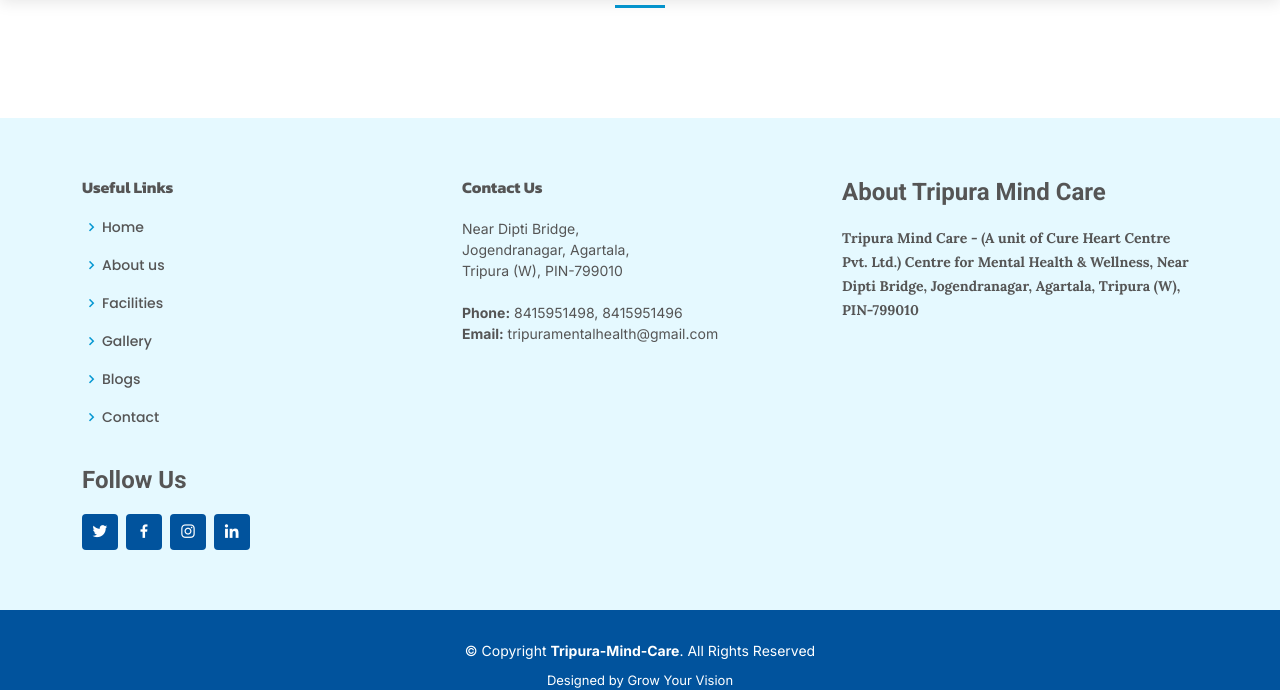
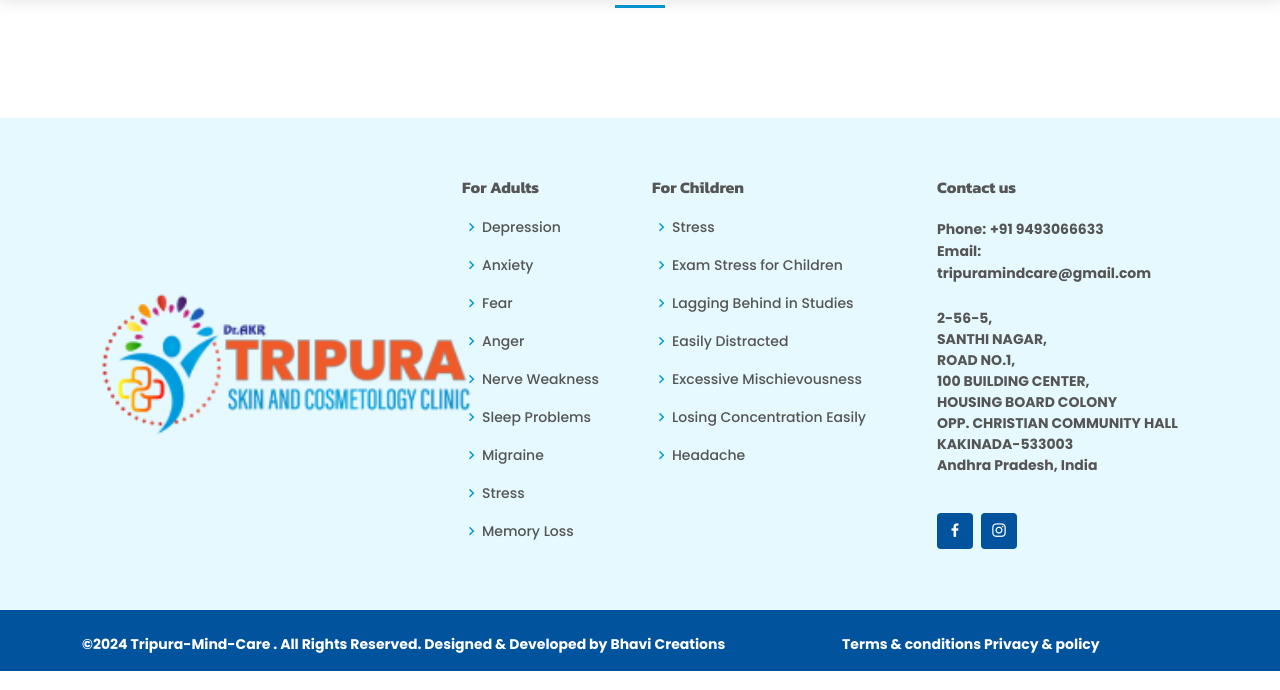
Before and after one commit to bhavi-creations/Tripura-Mind-Care, a PHP site: page /blogs.php in a window 1280 px wide. Shown: the part 110-800 px from the top of the page. Run offline with PHP 8.4, Linux system fonts and the light colour scheme; data that the repository does not hold is empty; some libraries are stand-ins or nearby versions; some web fonts are replaced.

Commit message:
footer and navbar updated

```diff
--- a/blogs.php
+++ b/blogs.php
@@ -33,9 +33,7 @@ $result = $conn->query($sql);
     <link href="assets/img/apple-touch-icon.png" rel="apple-touch-icon">
 
     <!-- Google Fonts -->
-    <link
-        href="https://fonts.googleapis.com/css?family=Open+Sans:300,300i,400,400i,600,600i,700,700i|Roboto:300,300i,400,400i,500,500i,600,600i,700,700i"
-        rel="stylesheet">
+    <link href="https://fonts.googleapis.com/css?family=Open+Sans:300,300i,400,400i,600,600i,700,700i|Roboto:300,300i,400,400i,500,500i,600,600i,700,700i" rel="stylesheet">
 
     <!-- Vendor CSS Files -->
     <link href="assets/vendor/fontawesome-free/css/all.min.css" rel="stylesheet">
@@ -96,7 +94,7 @@ $result = $conn->query($sql);
                   Your browser does not support the video tag.
                 </video>
                 <p>Published On ';
-                                ?>
+                    ?>
                                 <?php echo date("Y-m-d H:i:s", strtotime($row['time']));
                                 echo '</p>
                 <div class="row d-flex my-3">';
@@ -125,7 +123,7 @@ $result = $conn->query($sql);
                   </video>
                   <p>Published On ';
                                 ?>
-                                <?php echo date("Y-m-d H:i:s", strtotime($row['time']));
+                    <?php echo date("Y-m-d H:i:s", strtotime($row['time']));
                                 echo '</p>
                   <div class="row d-flex my-3">';
                                 echo '</div>';
@@ -179,62 +177,112 @@ $result = $conn->query($sql);
     </main>
     <!-- ======= Footer ======= -->
     <footer id="footer">
-        <div class="footer-top">
+        <div class="footer-top" style="background-color:rgb(242 252 255);">
             <div class="container">
                 <div class="row">
-                    <div class="col-xl-4 col-lg-3 col-md-6 footer-links">
-                        <h4>Useful Links</h4>
+
+                    <div class="col-xl-4 col-lg-3 col-md-6 d-flex flex-column justify-content-center">
+                        <div class="footer-info d-none d-xl-block">
+                            <a href="index.php" class="logo me-auto "><img src="assets/img/tripura/nav_logo.png" style="height:150px;" alt=""></a>
+
+                        </div>
+                        <div class="footer-info d-block d-xl-none">
+                            <a href="index.php" class="logo me-auto "><img src="assets/img/tripura/nav_logo.png" alt=""></a>
+
+                        </div>
+                    </div>
+
+                    <div class="col-xl-2 col-lg-2 col-md-6 col-5 footer-links">
+                        <h4>For Adults</h4>
                         <ul>
-                            <li><i class="bx bx-chevron-right"></i> <a href="index.php">Home</a></li>
-                            <li><i class="bx bx-chevron-right"></i> <a href="index.php">About us</a></li>
-                            <li><i class="bx bx-chevron-right"></i> <a href="index.php">Facilities</a></li>
-                            <li><i class="bx bx-chevron-right"></i> <a href="index.php">Gallery</a></li>
-                            <li><i class="bx bx-chevron-right"></i> <a href="blogs.php">Blogs</a></li>
-                            <li><i class="bx bx-chevron-right"></i> <a href="index.php">Contact</a></li>
+                            <li><i class="bx bx-chevron-right"></i> <a href="index.php">Depression</a></li>
+                            <li><i class="bx bx-chevron-right"></i> <a href="index.php">Anxiety</a></li>
+                            <li><i class="bx bx-chevron-right"></i> <a href="index.php">Fear</a></li>
+                            <li><i class="bx bx-chevron-right"></i> <a href="index.php">Anger</a></li>
+                            <li><i class="bx bx-chevron-right"></i> <a href="index.php">Nerve Weakness</a></li>
+                            <li><i class="bx bx-chevron-right"></i> <a href="index.php">Sleep Problems</a></li>
+                            <li><i class="bx bx-chevron-right"></i> <a href="index.php">Migraine</a></li>
+                            <li><i class="bx bx-chevron-right"></i> <a href="index.php">Stress</a></li>
+                            <li><i class="bx bx-chevron-right"></i> <a href="index.php">Memory Loss</a></li>
+
+
                         </ul>
                     </div>
 
-                    <div class="col-xl-4 col-lg-3 col-md-6 footer-contact">
-                        <h4>Contact Us</h4>
-                        <p>
-                            Near Dipti Bridge,<br>
-                            Jogendranagar, Agartala,<br>
-                            Tripura (W), PIN-799010 <br><br>
-                            <strong>Phone:</strong> 8415951498, 8415951496<br>
-                            <strong>Email:</strong> tripuramentalhealth@gmail.com<br>
+                    <div class="col-xl-3 col-lg-3 col-md-6 col-7 footer-links">
+                        <h4>For Children</h4>
+
+                        <ul>
+                            <li><i class="bx bx-chevron-right"></i> <a href="index.php">Stress</a></li>
+                            <li><i class="bx bx-chevron-right"></i> <a href="index.php">Exam Stress for Children</a></li>
+                            <li><i class="bx bx-chevron-right"></i> <a href="index.php">Lagging Behind in Studies</a></li>
+                            <li><i class="bx bx-chevron-right"></i> <a href="index.php">Easily Distracted</a></li>
+                            <li><i class="bx bx-chevron-right"></i> <a href="index.php">Excessive Mischievousness</a></li>
+                            <li><i class="bx bx-chevron-right"></i> <a href="index.php">Losing Concentration Easily</a></li>
+                            <li><i class="bx bx-chevron-right"></i> <a href="index.php">Headache</a></li>
+                        </ul>
+                    </div>
+
+                    <div class="col-xl-3 col-lg-4 col-md-6 footer-newsletter footerbgcolor">
+                        <h4>Contact us</h4>
+                        <p class="mt-2">
+                            <span class="phone_email"> <strong>Phone:</strong></span> <span class="mini_text">+91 9493066633 </span>
+                            <br>
+                            <span class="phone_email"> <strong>Email:</strong></span> <span class="mini_text">
+                                tripuramindcare@gmail.com</span> <br>
                         </p>
+                        <p class="mt-4 mini_text">
+                            2-56-5,
+                            <br> SANTHI NAGAR,<br>
+                            ROAD NO.1,<br>
+                            100 BUILDING CENTER,<br>
+
+                            HOUSING BOARD COLONY<br>
+
+                            OPP. CHRISTIAN COMMUNITY HALL
+                            <br>
+                            KAKINADA-533003 <br>
+                            Andhra Pradesh, India
+                            <br><br>
+                        </p>
+                        <div class="social-links mt-3">
+                            <a href="https://www.facebook.com/dr.akrstripuraskinandmindclinic/" target="_blank" class="facebook"><i class="bx bxl-facebook"></i></a>
+                            <a href="https://www.instagram.com/dr.akrs_tripura_mind_and_poly?utm_source=ig_web_button_share_sheet&igsh=ZDNlZDc0MzIxNw==" target="_blank" class="instagram"><i class="bx bxl-instagram"></i></a>
+
+
+                        </div>
+
                     </div>
-                    <div class="col-xl-4 col-lg-3 col-md-6 footer-info">
-                        <h3>About Tripura Mind Care</h3>
-                        <p>Tripura Mind Care - (A unit of Cure Heart Centre Pvt. Ltd.) Centre for Mental Health &
-                            Wellness, Near
-                            Dipti Bridge, Jogendranagar, Agartala, Tripura (W), PIN-799010</p>
+
+                </div>
+            </div>
+        </div>
+
+        <div class="footer-area-bottom theme-bg">
+            <div class="container">
+                <div class="row  pt-4">
+                    <div class="col-xl-8 col-lg-9 col-md-12 col-12">
+                        <div class="footer-widget__copyright">
+                            <p class="mini_text" style="color:#ffffff"> ©2024 Tripura-Mind-Care . All Rights Reserved. Designed &
+                                Developed by <a href="https://bhavicreations.com/" target="_blank" style="text-decoration: none;color:#ffffff">Bhavi
+                                    Creations</a></p>
+                        </div>
                     </div>
-                    <div class="col-xl-4 col-lg-3 col-md-6 footer-info">
-                        <h3>Follow Us</h3>
-                        <div class="social-links mt-3">
-                            <a href="#" class="twitter"><i class="bx bxl-twitter"></i></a>
-                            <a href="#" class="facebook"><i class="bx bxl-facebook"></i></a>
-                            <a href="#" class="instagram"><i class="bx bxl-instagram"></i></a>
-                            <a href="#" class="linkedin"><i class="bx bxl-linkedin"></i></a>
+                    <div class="col-xl-4 col-lg-3 col-md-12 col-12">
+                        <div class="footer-widget__copyright-info info-direction ">
+                            <p class="mini_text"><a href="terms.html" style="text-decoration: none;color:#ffffff">Terms & conditions
+                                </a>
+                                <a href="privacy.html" style="text-decoration: none;color:#ffffff"> Privacy & policy</a>
+                            </p>
                         </div>
                     </div>
                 </div>
             </div>
         </div>
+    </footer>
+    <!-- End Footer -->
 
-        <div class="container footer-bottom clearfix">
-            <div class="copyright">
-                &copy; Copyright <strong><span>Tripura-Mind-Care</span></strong>. All Rights Reserved
-            </div>
-            <div class="credits">
-                Designed by <a href="#">Grow Your Vision</a>
-            </div>
-        </div>
-    </footer><!-- End Footer -->
-
-    <a href="#" class="back-to-top d-flex align-items-center justify-content-center"><i
-            class="bi bi-arrow-up-short"></i></a>
+    <a href="#" class="back-to-top d-flex align-items-center justify-content-center"><i class="bi bi-arrow-up-short"></i></a>
 
     <!-- Vendor JS Files -->
     <script src="assets/vendor/purecounter/purecounter_vanilla.js"></script>
```
Also changed, not shown: privacy.html (+30 -33 lines), terms.html (+30 -33 lines).
